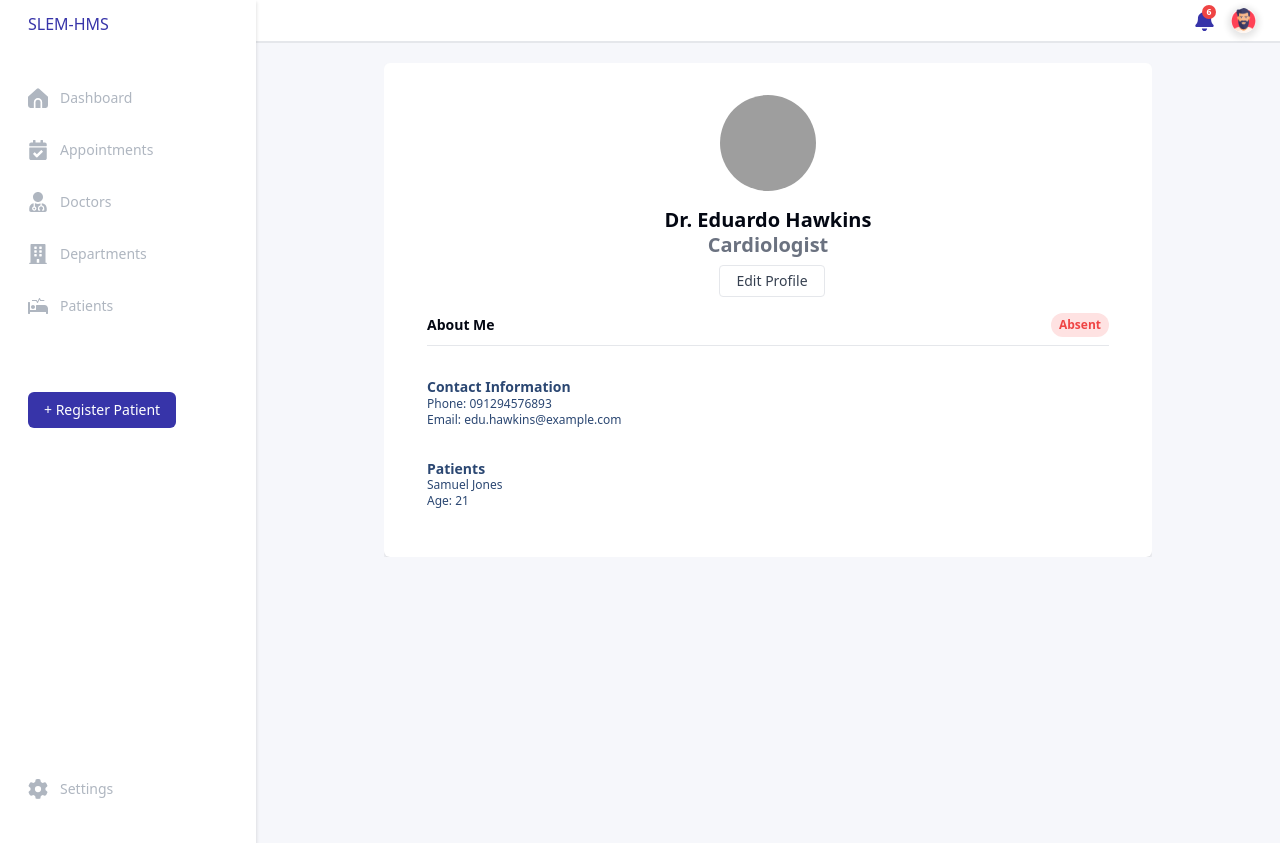
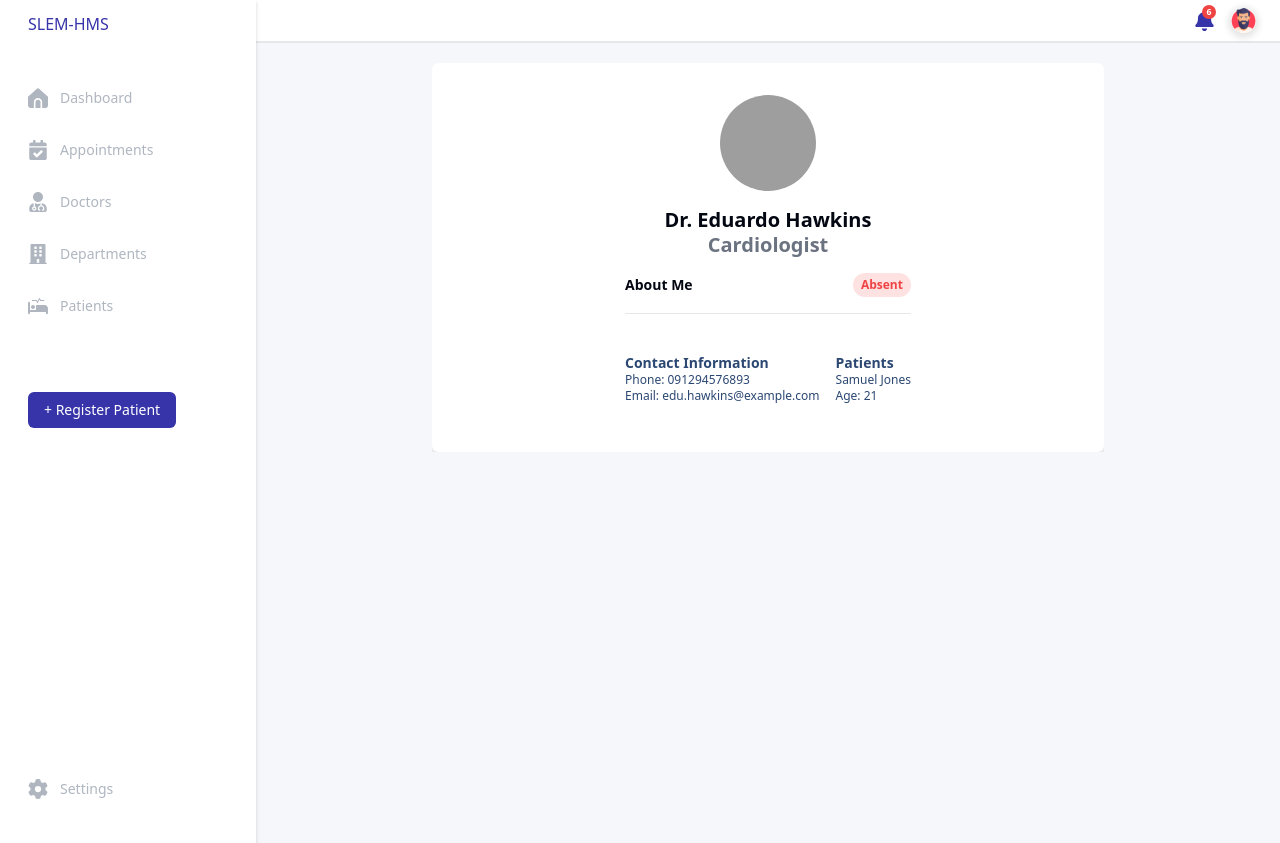
Before and after one commit to Iyk-Tech22/SLEM.Hospital-Management-System.Web, a React (Vite) app: page /account/doctors/doctor-profile/1 in a window 1280 px wide. Built offline with nearby package versions, Linux system fonts and the light colour scheme; grey boxes are pictures that could not be loaded.

Commit message:
fixed the styling issues

```diff
--- a/src/pages/DoctorProfile.tsx
+++ b/src/pages/DoctorProfile.tsx
@@ -1,4 +1,4 @@
-import { useState } from "react";
+
 import { Doctors, Status } from "../data/constant";
 import { useParams } from "react-router-dom";
 
@@ -6,37 +6,35 @@ const status = Status.AVAILABLE;
 
 export default function DoctorProfile() {
   const { id } = useParams();
-  const [editProfile, setEditProfile] = useState(false);
+
   const SelectedID = Number(id);
   const doctors = Doctors;
 
-  function handleOpenEditProfile() {
-    setEditProfile(true);
-  }
+
   return (
-    <div className='w-full md:max-w-3xl md:mx-auto'>
+    <div className='w-full md:max-w-2xl md:mx-auto'>
       <div className='w-full overflow-hidden'>
-        {!editProfile && (
+
           <div className='bg-white shadow-md rounded-md'>
             <div className='flex sm:flex-col sm:items-center px-6 py-4 md:py-8'>
               {doctors.map((doctorItem, index) => {
                 return SelectedID === index ? (
                   <DoctorListItems
                     doctorItem={doctorItem}
-                    onOpenEditProfile={handleOpenEditProfile}
+
                     key={index}
                   />
                 ) : null;
               })}
             </div>
           </div>
-        )}
+
       </div>
     </div>
   );
 }
 
-function DoctorListItems({ doctorItem, onOpenEditProfile }) {
+function DoctorListItems({ doctorItem }) {
   return (
     <div className='flex flex-col justify-center items-center'>
       <img
@@ -51,15 +49,6 @@ function DoctorListItems({ doctorItem, onOpenEditProfile }) {
         <h3 className='text-gray-500 text-xl font-semibold leading-tight'>
           {doctorItem.department}
         </h3>
-
-        <div className='mt-2'>
-          <button
-            onClick={() => onOpenEditProfile()}
-            className='ml-2 text-sm px-4 py-2 leading-none border rounded text-gray-700 bg-white hover:bg-gray-100'
-          >
-            Edit Profile
-          </button>
-        </div>
       </div>
       <div className='px-6 py-4'>
         <div className='flex items-center justify-between'>
@@ -74,10 +63,10 @@ function DoctorListItems({ doctorItem, onOpenEditProfile }) {
             </p>
           )}
         </div>
-        <hr className='w-full h-[1px] my-2' />
+        <hr className='w-full h-[1px] my-4' />
 
-        <div className='mt-2 text-xs grid grid-cols-2 md:grid-cols-[300px_150px_200px]  gap-4 text-primaryDarkBlue w-full'>
-          <div className='flex flex-col space-y-2 w-full'>
+        <div className='mt-2 text-xs grid grid-cols-1 md:grid-cols-1  gap-4 text-primaryDarkBlue w-full'>
+          <div className='flex flex-col md:flex-row md:space-x-4 w-full'>
             <div className='flex items-center flex-col space-x-2'>
               <div className='w-full'>
                 {" "}
```
